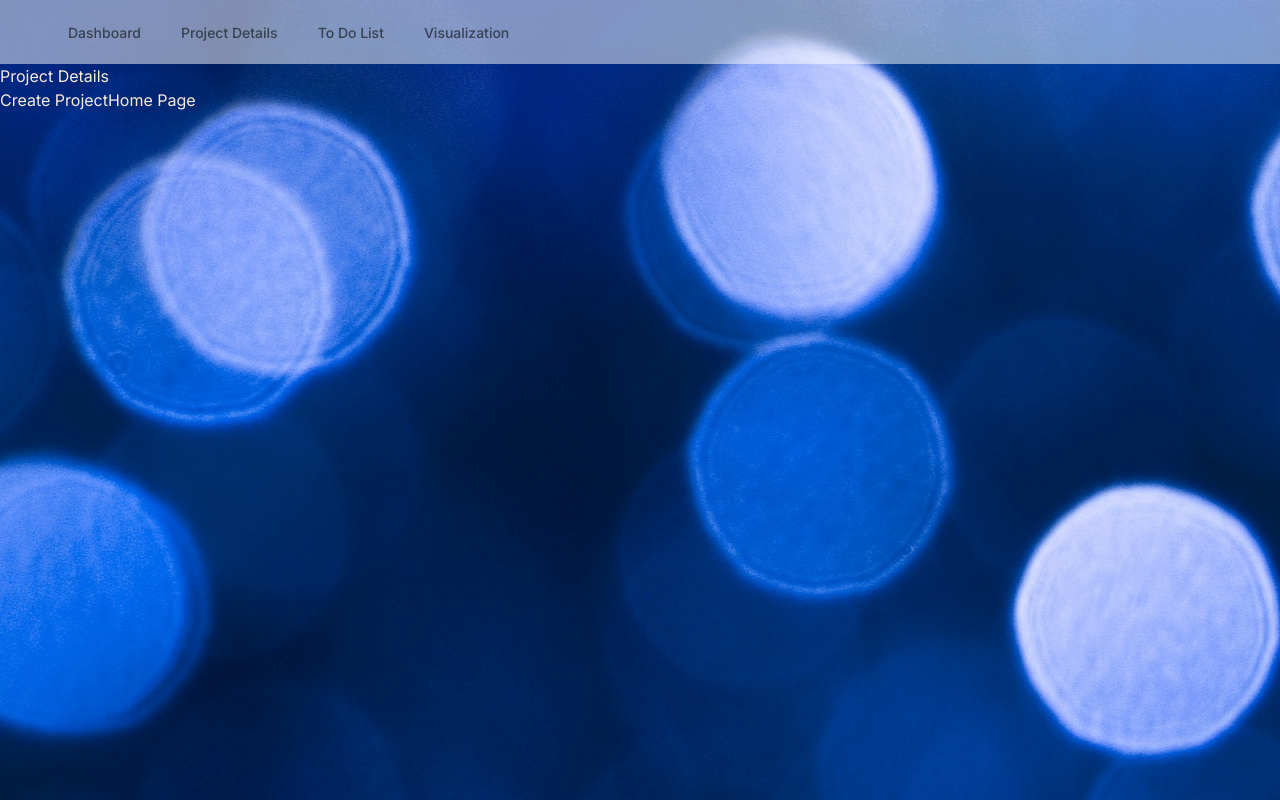
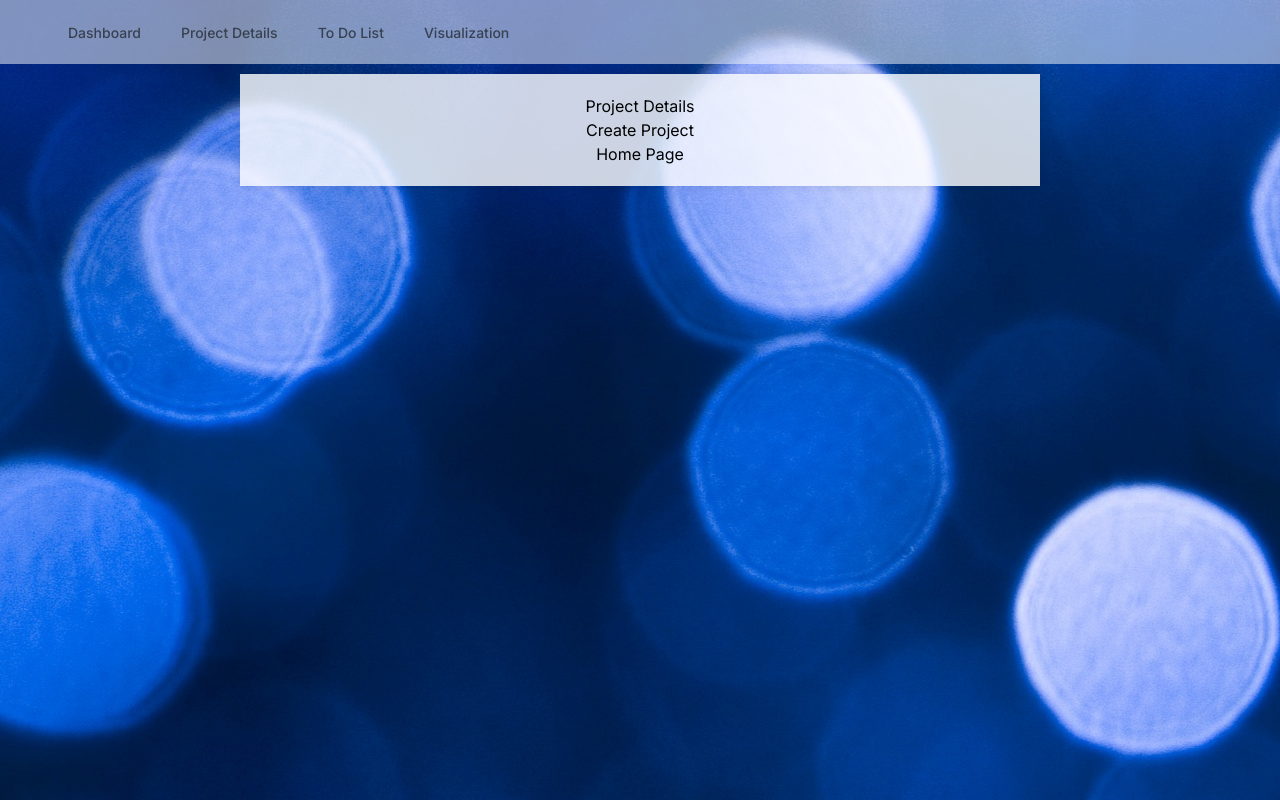
Before and after one commit to Sergei137/cprg-306-Final-Project, a Next.js app: page /projectDetails in a window 1280 px wide. Built offline with nearby package versions, Linux system fonts and the light colour scheme.

Commit message:
merged new branch code

```diff
--- a/app/globals.css
+++ b/app/globals.css
@@ -44,17 +44,23 @@ body {
 } */
 
 /* Visualization page's css */
-.visualization-container {
+.content-container {
+  display: flex;
+  flex-direction: column;
+  align-items: center;
+
+  width: 100%;
+
   max-width: 800px;
-  /* Adjust the width as per your layout */
 
-  margin: 10px 350px;
+  margin: 10px auto;
+
   padding: 20px;
   box-shadow: 0px 0px 10px rgba(0, 0, 0, 0.1);
   background-color: rgba(255, 255, 255, 0.8);
-
   color: black;
 }
+
 
 .chart-container {
   margin-bottom: 30px;
@@ -67,15 +73,41 @@ body {
 .edit-item {
   margin-bottom: 10px;
 }
-.sign-out-button{
+
+.sign-out-button {
   padding: 10px;
-  background-color:rgba(255, 255, 255, 0.7); /* Green color for success */
+  background-color: rgba(255, 255, 255, 0.7);
+  /* Green color for success */
   /* Green color for success */
   color: #556581;
   border: none;
   border-radius: 5px;
   cursor: pointer;
 
+}
+
+.edit-button,
+.add-button {
+  padding: 8px 15px;
+  border: 1px solid #ddd;
+  background-color: white;
+  color: black;
+  border-radius: 4px;
+  cursor: pointer;
+  font-weight: bold;
+  margin: 5px;
+  transition: background-color 0.3s, color 0.3s;
+}
+
+.edit-button:hover,
+.add-button:hover {
+  background-color: #e6e6e6;
+}
+
+.projectdetails {
+  display: flex;
+  background-color: rgba(255, 255, 255, 0.7);
+  color: black;
 }
 
 
```
